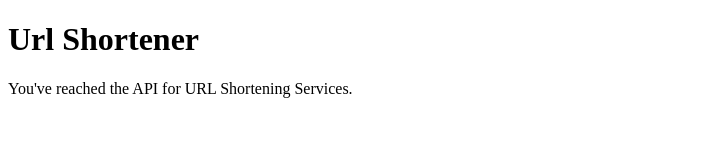
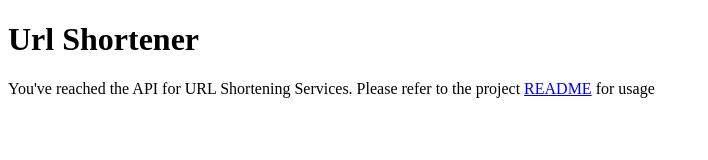
Before and after one commit to JacobKnaack/url-shortener, a website: page public/index.html in a window 1280 px wide. Shown: the whole page, without its empty margins (0-708 px from the left). Drawn offline with Linux system fonts and the light colour scheme.

Commit message:
adds github workflow for tests, updates public html

```diff
--- a/public/index.html
+++ b/public/index.html
@@ -8,7 +8,7 @@
 <body>
   <header>
     <h1>Url Shortener</h1>
-    <p>You've reached the API for URL Shortening Services.</p>
+    <p>You've reached the API for URL Shortening Services.  Please refer to the project <a href="https://github.com/JacobKnaack/url-shortener">README</a> for usage</p>
   </header>
 </body>
 </html>
```
Also changed, not shown: .github/workflows/node-tests.yml (added).
